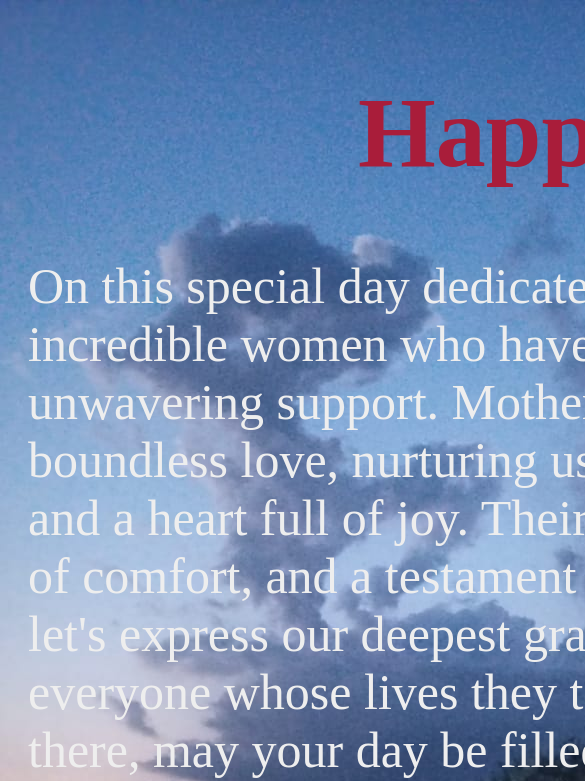
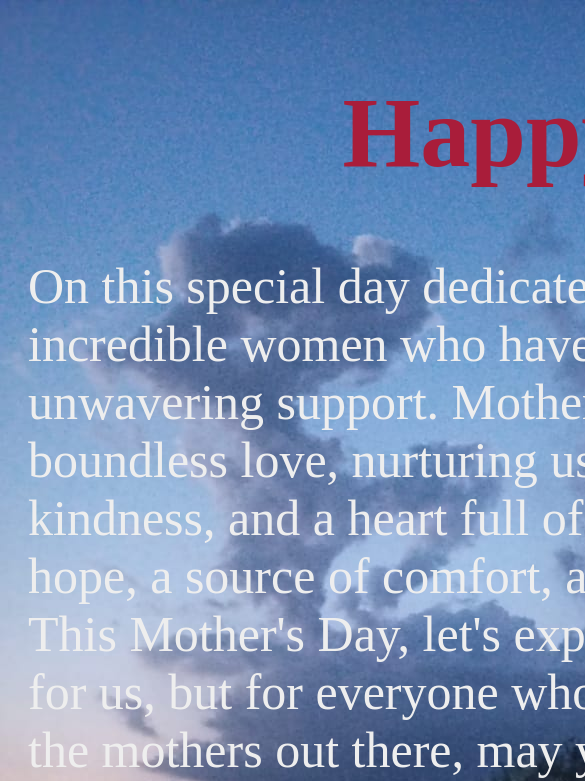
Before and after one commit to kushagrapandey761/Mothers-Day, a React (Create React App) app: page / in a window 390 px wide. Shown: the top 781 px of the page, 585 px wide, since content can reach past the window. Built offline with nearby package versions, Linux system fonts and the light colour scheme.

Commit message:
Media Query Update

```diff
--- a/public/main.css
+++ b/public/main.css
@@ -45,7 +45,7 @@ video{
     }
     .para{
         position: relative;
-        width: 1600px;
+        width: 1569px;
         left: 20px;
     }
     button{
```
